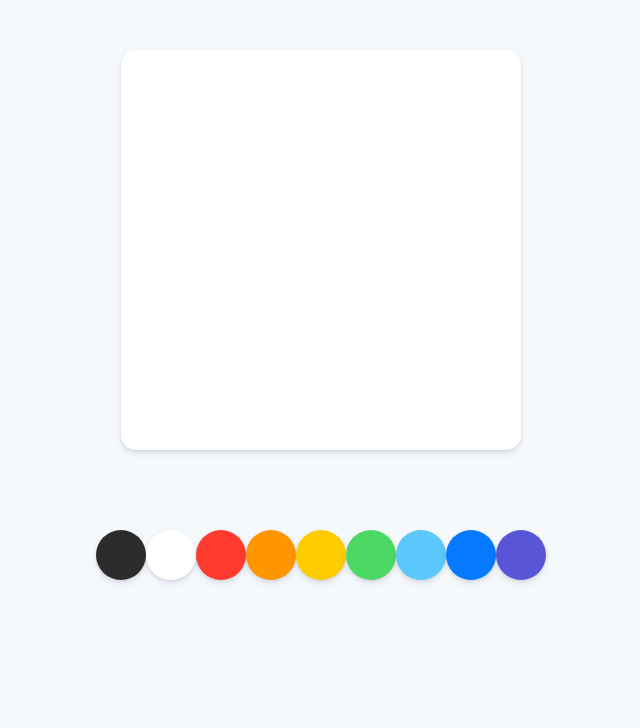
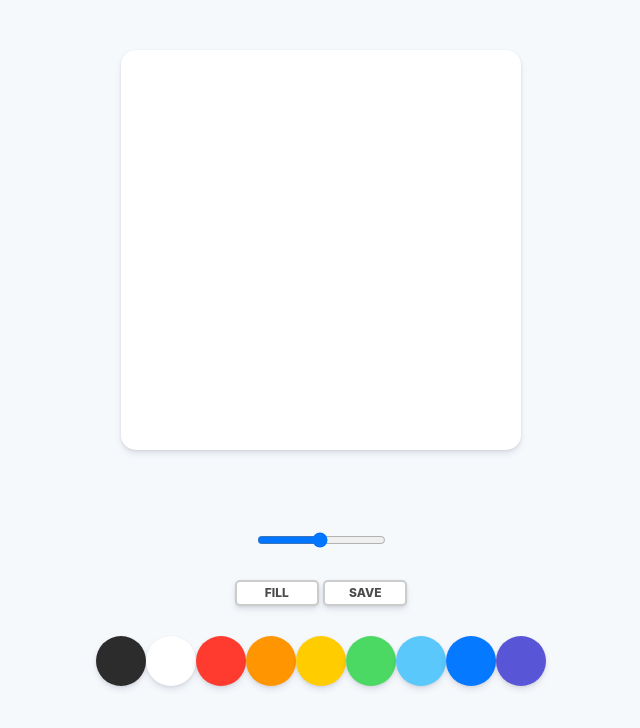
Before and after one commit to seungEH/PaintJS, a plain HTML site: page index.html in a window 1280 px wide. Shown: the whole page, without its empty margins (319-959 px from the left). Drawn offline with Linux system fonts and the light colour scheme.

Commit message:
Styles part Two

```diff
--- a/index.html
+++ b/index.html
@@ -10,6 +10,13 @@
 <body>
     <canvas id="jsCanvas" class="canvas"></canvas>
     <div class="controls">
+        <div class="controls__range">
+            <input type="range" id="jsRange" min="0.1" max="5.0" value="2.5" step="0.1">
+        </div>
+        <div class="controls__btns">
+            <button id="jsMode">Fill</button>
+            <button id="jsSave">Save</button>
+        </div>
         <div class="controls__colors" id="jsColors">
             <div class="controls__color" style="background-color:#2c2c2c"></div>
             <div class="controls__color" style="background-color:white"></div>
--- a/styles.css
+++ b/styles.css
@@ -6,7 +6,7 @@ body {
   display: flex;
   flex-direction: column;
   align-items: center;
-  padding-top: 50px;
+  padding: 50px 0px;
 }
 
 .canvas {
@@ -19,6 +19,33 @@ body {
 
 .controls {
     margin-top: 80px;
+    display:  flex;
+    flex-direction: column;
+    align-items: center;
+}
+
+.controls .controls__btns{
+  margin-bottom: 30px;
+}
+
+.controls__btns button{
+  all: unset;
+  cursor: pointer;
+  background-color: white;
+  padding: 5px 0px;
+  width: 80px;
+  text-align: center;
+  border-radius: 5px;
+  box-shadow: 0 4px 6px rgba(50, 50, 93, 0.11), 0 1px 3px rgba(0, 0, 0, 0.08);
+  border: 2px solid rgba(0, 0, 0, 0.2);
+  color: rgba(0, 0, 0, 0.7);
+  text-transform: uppercase;
+  font-weight: 800;
+  font-size: 12px;
+}
+
+.controls__btns button:active{
+  transform: scale(0.98);
 }
 
 .controls .controls__colors{
@@ -32,3 +59,7 @@ body {
     cursor: pointer;
     box-shadow: 0 4px 6px rgba(50, 50, 93, 0.11), 0 1px 3px rgba(0, 0, 0, 0.08);
 }
+
+.controls .controls__range {
+  margin-bottom: 30px;
+}
```
